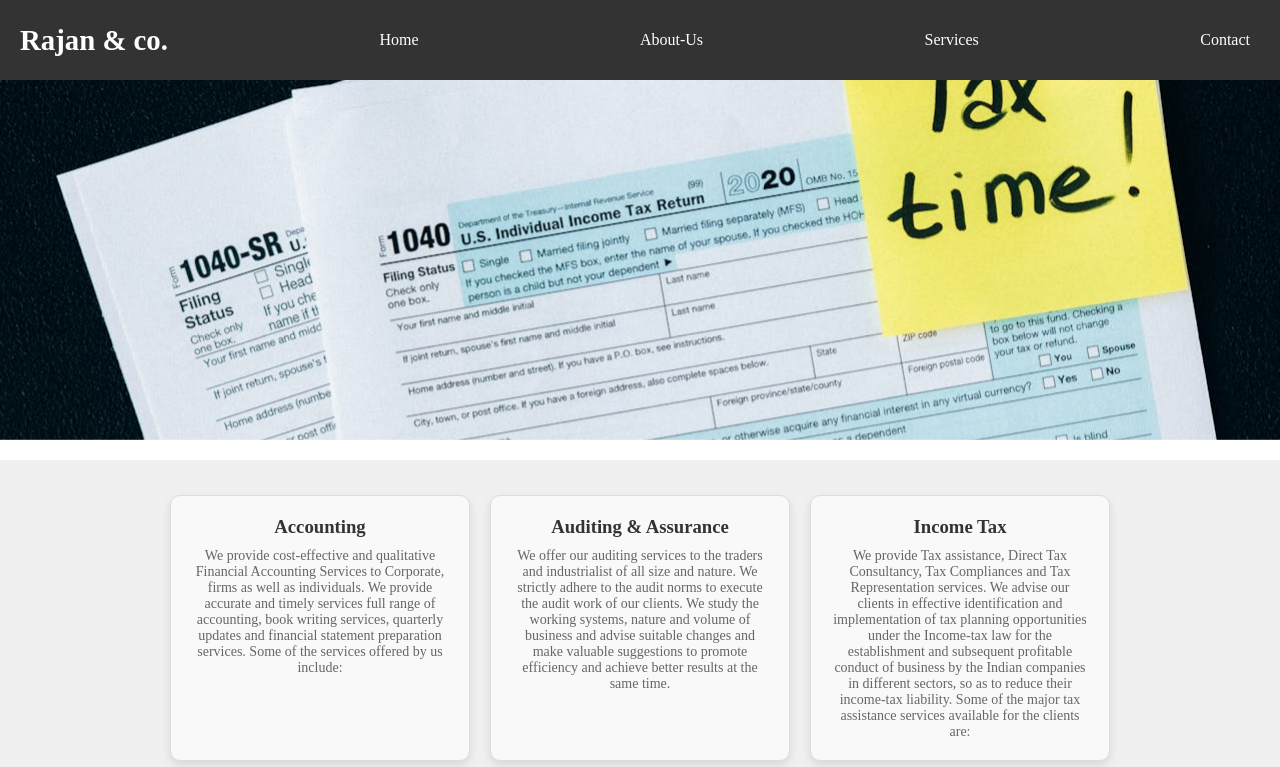
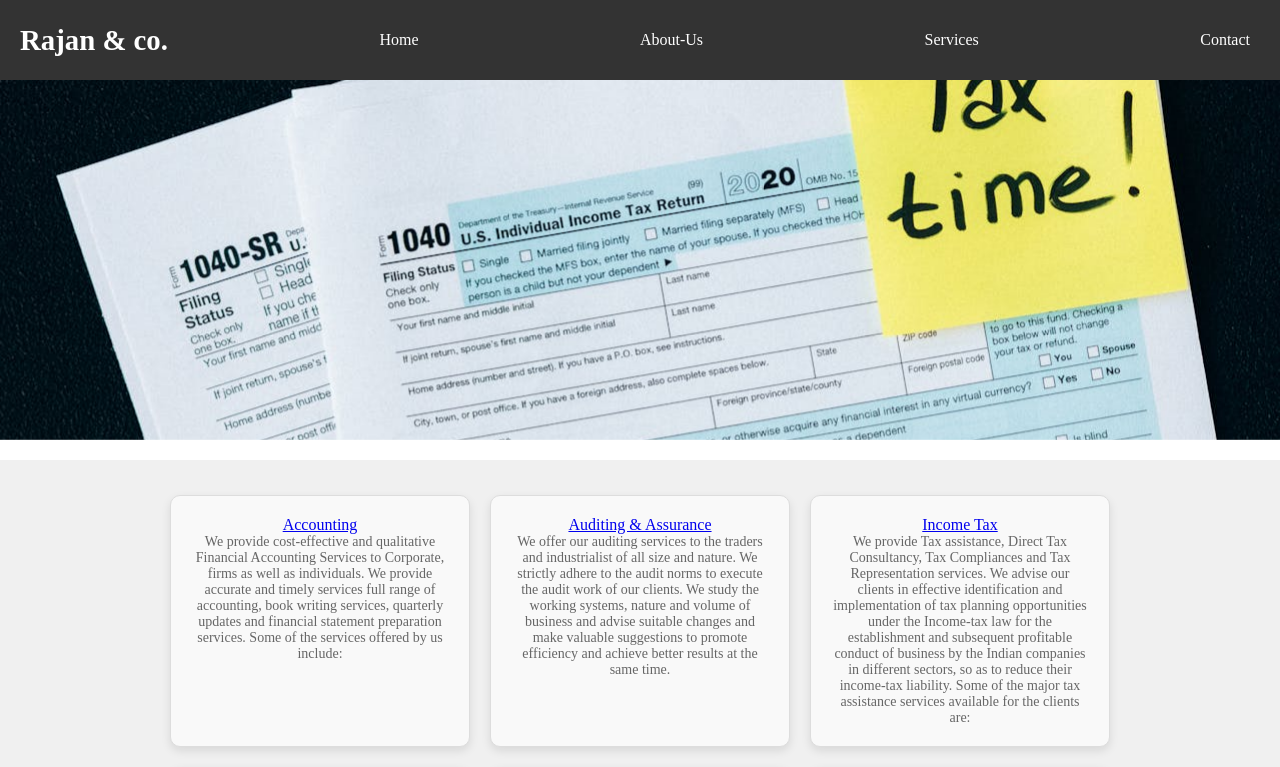
Before and after one commit to yugaldhiman/Website, a React (Vite) app: page / in a window 1280 px wide. Shown: the top 767 px of the page. Built offline with nearby package versions, Linux system fonts and the light colour scheme.

Commit message:
two file add

```diff
--- a/package.json
+++ b/package.json
@@ -14,7 +14,7 @@
     "bootstrap": "^5.3.3",
     "react": "^18.3.1",
     "react-dom": "^18.3.1",
-    "react-router-dom": "^6.28.0",
+    "react-router-dom": "^7.0.2",
     "swiper": "^11.1.15"
   },
   "devDependencies": {
--- a/src/App.jsx
+++ b/src/App.jsx
@@ -1,10 +1,11 @@
 import { Route, Routes } from 'react-router-dom'
 import './App.css'
-import Header from './componant/Header'
 import Home from './pages/Home'
 import About from './pages/About'
 import Services from './pages/Services'
 import Contact from './pages/Contact'
+import Accounting from './service/Accounting'
+import Auditing from './service/Auditing'
 function App() {
 
   return (
@@ -15,8 +16,9 @@ function App() {
         <Route path='/about' element={<About />} />
         <Route path='/services' element={<Services />} />
         <Route path='/contact' element={<Contact />} />
-        {/* </Route> */}
-      </Routes>
+        <Route path='/accounting/:id' element={<Accounting />} />
+        <Route path='/auditing/:id' element={<Auditing />} />
+      </Routes >
     </>
   )
 }
--- a/src/pages/Home.jsx
+++ b/src/pages/Home.jsx
@@ -7,12 +7,13 @@ import { Autoplay } from "swiper/modules";
 import pic1 from "../assets/pic1.jpg";
 import pic2 from "../assets/pic2.jpg";
 import pic3 from "../assets/pic3.jpg";
+import { NavLink } from "react-router-dom";
 
 const Home = () => {
 
     const services = [
-        { id: 1, name: 'Accounting', description: 'We provide cost-effective and qualitative Financial Accounting Services to Corporate, firms as well as individuals. We provide accurate and timely services full range of accounting, book writing services, quarterly updates and financial statement preparation services. Some of the services offered by us include:' },
-        { id: 2, name: 'Auditing & Assurance', description: 'We offer our auditing services to the traders and industrialist of all size and nature. We strictly adhere to the audit norms to execute the audit work of our clients. We study the working systems, nature and volume of business and advise suitable changes and make valuable suggestions to promote efficiency and achieve better results at the same time.' },
+        { id: 1, name: 'Accounting', description: 'We provide cost-effective and qualitative Financial Accounting Services to Corporate, firms as well as individuals. We provide accurate and timely services full range of accounting, book writing services, quarterly updates and financial statement preparation services. Some of the services offered by us include:', type: "accounting" },
+        { id: 2, name: 'Auditing & Assurance', description: 'We offer our auditing services to the traders and industrialist of all size and nature. We strictly adhere to the audit norms to execute the audit work of our clients. We study the working systems, nature and volume of business and advise suitable changes and make valuable suggestions to promote efficiency and achieve better results at the same time.', type: "auditing" },
         { id: 3, name: 'Income Tax', description: 'We provide Tax assistance, Direct Tax Consultancy, Tax Compliances and Tax Representation services. We advise our clients in effective identification and implementation of tax planning opportunities under the Income-tax law for the establishment and subsequent profitable conduct of business by the Indian companies in different sectors, so as to reduce their income-tax liability. Some of the major tax assistance services available for the clients are:' },
         { id: 4, name: 'Corporate Matters', description: 'We provides consultation services to clients on matters related to the company law by consulting the individuals and groups from the very beginning like procedures related to formation and fulfilling mandatory obligations during operation of the company. Our services include:' },
         { id: 5, name: 'Financing Services', description: 'For any business to be successful, it should have adequate supply of finances. This is especially true in case of growing countries like India. Businesses that are well nourished economically operate efficiently and they are the ones that take advantage of the market during opportune moments. Therefore in order to support client’s business for their working capital needs, we remain involved at every step of loaning process and provide our best services so that our clients get their needed finance easily.' },
@@ -23,6 +24,10 @@ const Home = () => {
         { id: 10, name: 'NGO/Society/Trust', description: 'We provide range of services starting from incorporation or registration of NGO/SOCIETY/TRUST, changing trustees or members, getting the government aids for various projects and closing down the NGO/SOCIETY/TRUST. In a nutshell we provide service from inception to end in relation to NGO/SOCIETY/TRUST.' },
     ];
 
+    function getServiceLink(service) {
+        if (service.type === "accounting") return `/accounting/${service.id}`;
+        if (service.type === "auditing") return `/auditing/${service.id}`;
+    }
 
 
     return (
@@ -48,7 +53,7 @@ const Home = () => {
                 <div className="servicesContainer">
                     {services.map((service) => (
                         <div key={service.id} className="serviceCard">
-                            <h3>{service.name}</h3>
+                            <NavLink to={getServiceLink(service)}>{service.name}</NavLink>
                             <p>{service.description}</p>
                         </div>
                     ))}
--- /dev/null
+++ b/src/service/Accounting.jsx
@@ -0,0 +1,10 @@
+import { useParams } from 'react-router-dom';
+
+function Accounting() {
+    const { id } = useParams();
+    return <>
+        <h1>Accounting Service for ID: {id}</h1>
+    </>;
+}
+
+export default Accounting;
--- /dev/null
+++ b/src/service/Auditing.jsx
@@ -0,0 +1,8 @@
+import { useParams } from 'react-router-dom';
+
+function Auditing() {
+    const { id } = useParams();
+    return <h1>Auditing  Service for ID: {id}</h1>;
+}
+
+export default Auditing;
```
Also changed, not shown: 1 other file (tests, documents, lock files or other folders).
